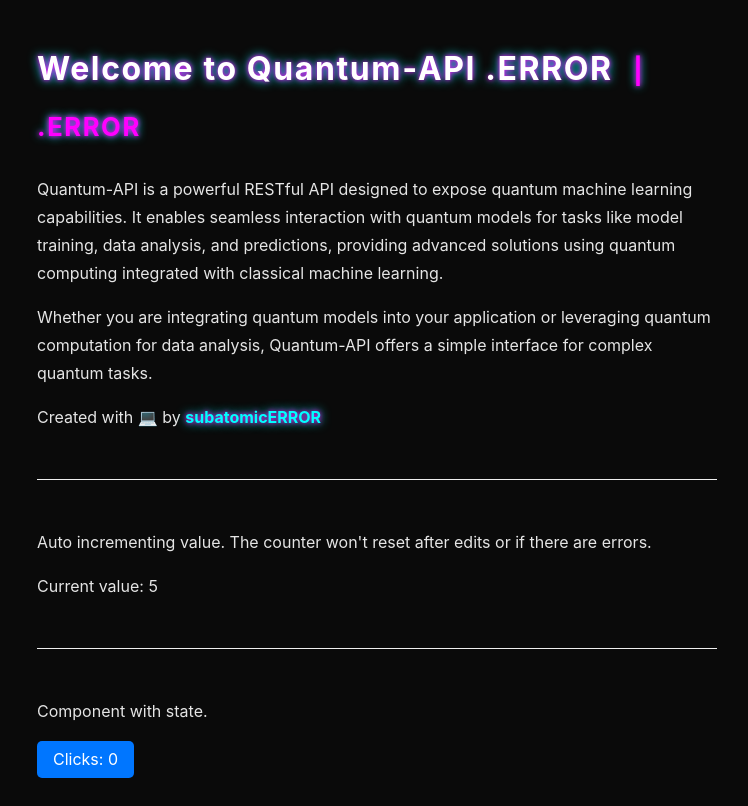
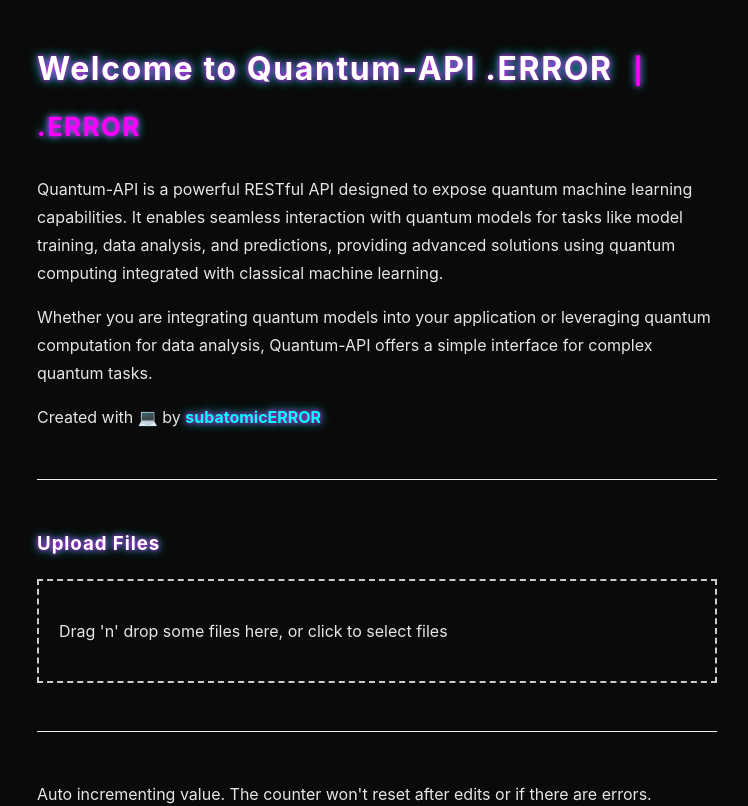
Before and after one commit to subatomicERROR/Quantum-API, a Next.js app: page / in a window 1280 px wide. Shown: the top 806 px of the page, without its empty margins (263-1011 px from the left). Built offline with nearby package versions, Linux system fonts and the light colour scheme.

Commit message:
Update pages/index.js

```diff
--- a/pages/index.js
+++ b/pages/index.js
@@ -3,6 +3,7 @@ import Head from 'next/head'; // For adding meta tags for SEO
 import Button from '../components/Button';
 import ClickCount from '../components/ClickCount';
 import styles from '../styles/home.module.css';
+import { useDropzone } from 'react-dropzone'; // To handle file uploads
 
 function throwError() {
   console.error(
@@ -31,6 +32,14 @@ function Home() {
       clearInterval(r);
     };
   }, [increment]);
+
+  // Dropzone for file upload handling
+  const { getRootProps, getInputProps } = useDropzone({
+    onDrop: (acceptedFiles) => {
+      console.log('Files dropped:', acceptedFiles);
+      // Handle file processing logic here
+    }
+  });
 
   return (
     <>
@@ -78,6 +87,17 @@ function Home() {
           </a>
         </p>
         <hr className={styles.hr} />
+
+        {/* File Upload Section */}
+        <div>
+          <h3>Upload Files</h3>
+          <div {...getRootProps()} style={{ border: '2px dashed #ccc', padding: '20px', cursor: 'pointer' }}>
+            <input {...getInputProps()} />
+            <p>Drag 'n' drop some files here, or click to select files</p>
+          </div>
+        </div>
+
+        <hr className={styles.hr} />
         <div>
           <p>
             Auto incrementing value. The counter won't reset after edits or if there are errors.
```
